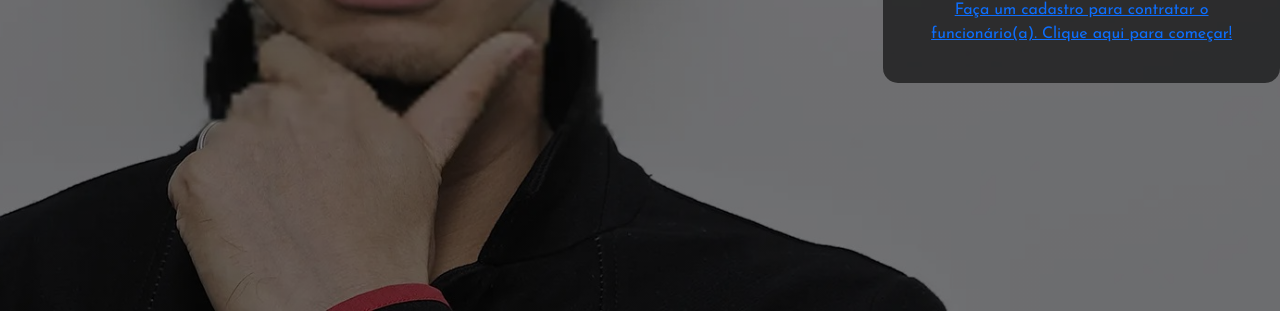
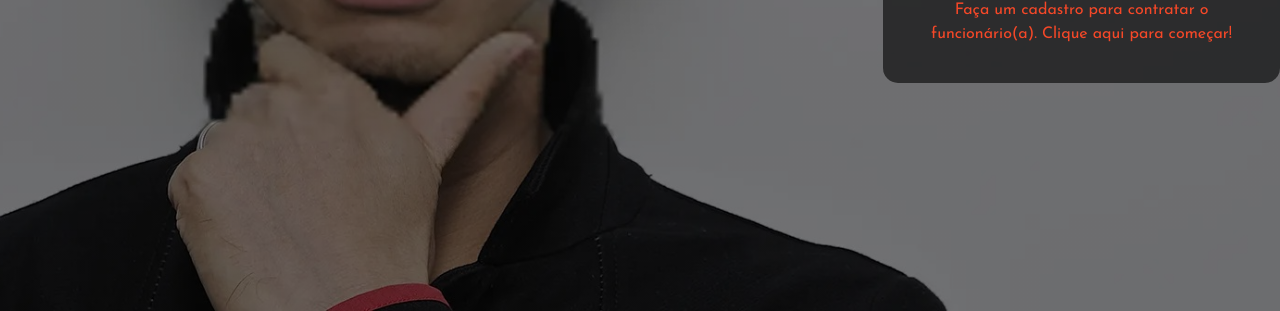
Before and after one commit to jessemp3/Remake_SeuChef, a website: page Jun/arquivos/Jun.html in a window 1280 px wide. Shown: the part 689-1000 px from the top of the page. Drawn offline with nearby package versions, Linux system fonts and the light colour scheme.

Commit message:
Adição nos buttons dos cards dos chefs

```diff
--- a/Carlos/arquivos/style.css
+++ b/Carlos/arquivos/style.css
@@ -52,6 +52,16 @@
         background-position: center;
         width: 100%;
         height: 160vh;
+    }
+
+    .containerAChefs {
+        color: #f54828;
+        text-decoration: none;
+        transition: 0.3s;
+    }
+
+    .containerAChefs:hover{
+        color: white;
     }
 
     header {
--- a/Claude/arquivos/style.css
+++ b/Claude/arquivos/style.css
@@ -44,6 +44,16 @@ li a{
 
 body {
     overflow: auto;
+}
+
+.containerAChefs {
+    color: #f54828;
+    text-decoration: none;
+    transition: 0.3s;
+}
+
+.containerAChefs:hover{
+    color: white;
 }
 
 .containerf {
--- a/Jun/arquivos/style.css
+++ b/Jun/arquivos/style.css
@@ -46,6 +46,16 @@ li a{
 
 body {
     overflow: auto;
+}
+
+.containerAChefs {
+    color: #f54828;
+    text-decoration: none;
+    transition: 0.3s;
+}
+
+.containerAChefs:hover{
+    color: white;
 }
 
 .containerf {
--- a/Rodrigo/arquivos/style.css
+++ b/Rodrigo/arquivos/style.css
@@ -69,6 +69,16 @@ header {
     margin-left: 69%;
     border-radius: 15px;
     color: #fff;
+}
+
+.containerAChefs {
+    color: #f54828;
+    text-decoration: none;
+    transition: 0.3s;
+}
+
+.containerAChefs:hover{
+    color: white;
 }
 
 .text {
--- a/daniele/arquivos/style.css
+++ b/daniele/arquivos/style.css
@@ -45,6 +45,15 @@ li a{
 
 body {
     overflow: auto;
+}
+.containerAChefs {
+    color: #f54828;
+    text-decoration: none;
+    transition: 0.3s;
+}
+
+.containerAChefs:hover{
+    color: white;
 }
 
 .containerf {
--- a/salvatore/arquivos/style.css
+++ b/salvatore/arquivos/style.css
@@ -45,7 +45,15 @@ li a{
 body {
     overflow: auto;
 }
+.containerAChefs {
+    color: #f54828;
+    text-decoration: none;
+    transition: 0.3s;
+}
 
+.containerAChefs:hover{
+    color: white;
+}
 .containerf {
     background: linear-gradient(rgba(0, 0, 0, 0.5), rgba(0, 0, 0, 0.5)), url(img/background.jpg);
     background-size: cover;
```
